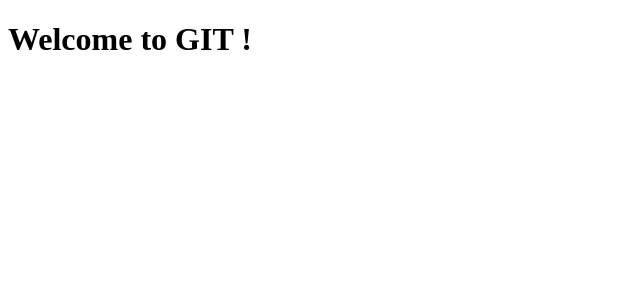
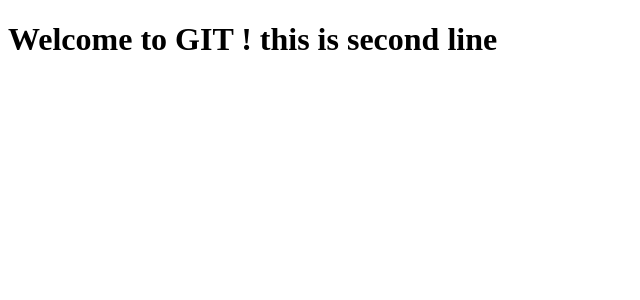
Before and after one commit to SG-13/VSCodeDemo, an Angular app: page / in a window 1280 px wide. Shown: the top 300 px of the page, without its empty margins (0-640 px from the left). Built offline with nearby package versions, Linux system fonts and the light colour scheme.

Commit message:
2nd commit

```diff
--- a/src/app/app.component.ts
+++ b/src/app/app.component.ts
@@ -5,6 +5,7 @@
   template: `
       <h1>
         Welcome to GIT !
+        this is second line
       </h1>
   `,
   styles: []
```
